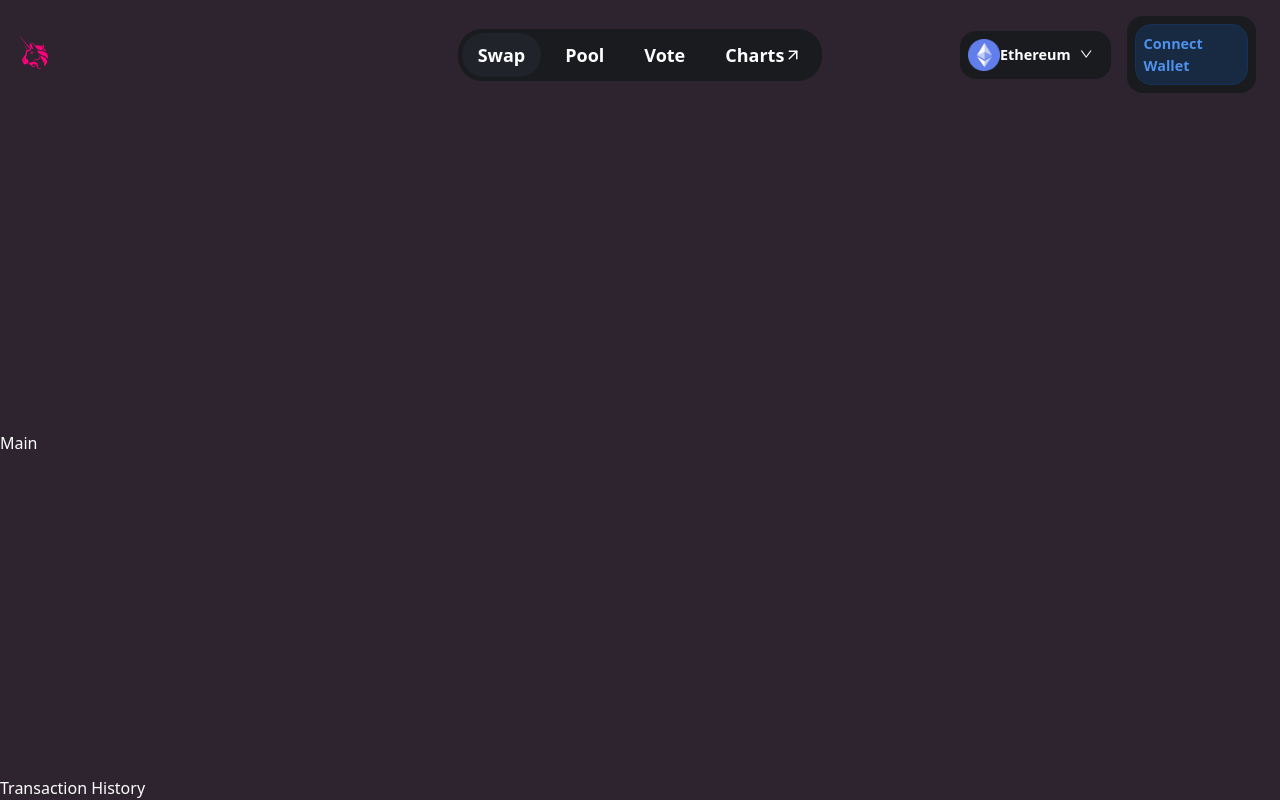
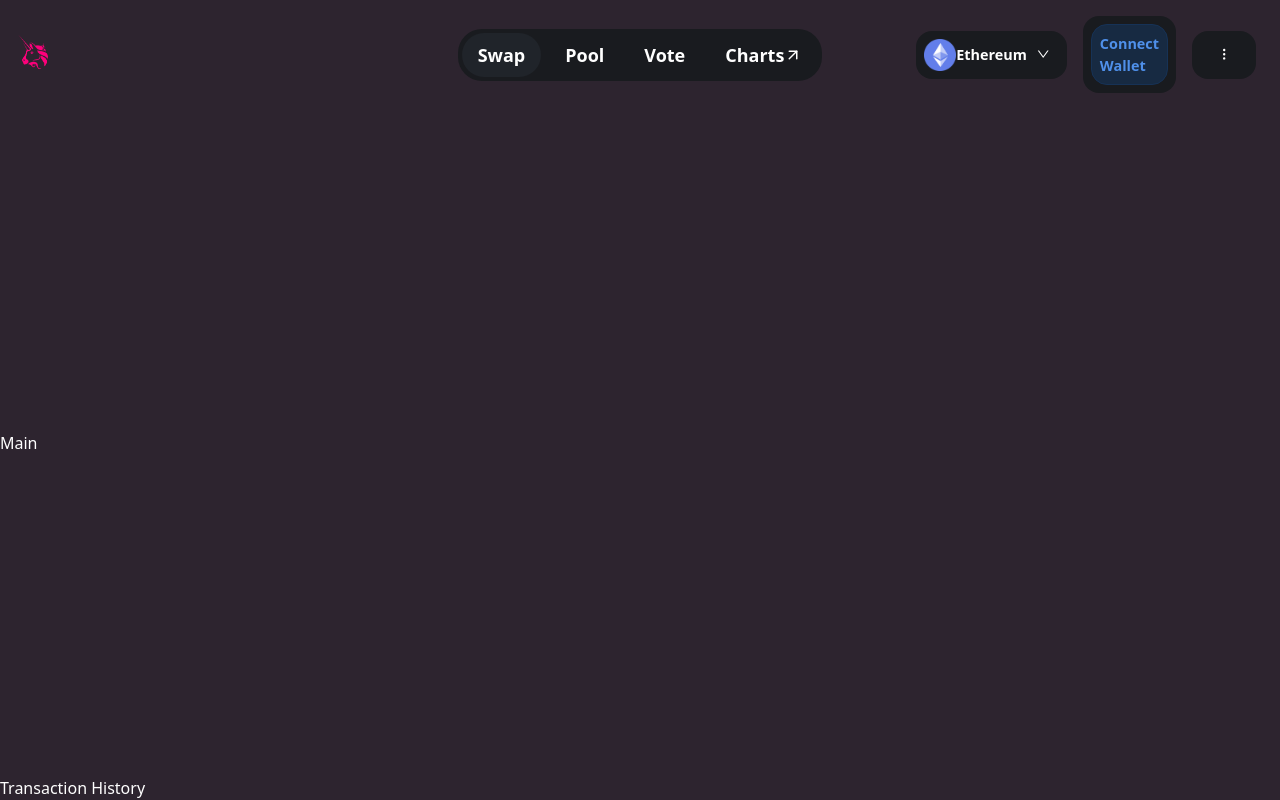
Before and after one commit to AayushMohan/Uniswap-Clone, a Next.js app: page / in a window 1280 px wide. Built offline with nearby package versions, Linux system fonts and the light colour scheme.

Commit message:
Added Button Container

```diff
--- a/components/Header.tsx
+++ b/components/Header.tsx
@@ -88,6 +88,12 @@ export const Header = () => {
             Connect Wallet
           </div>
         </div>
+
+        <div className={`${style.button} ${style.buttonPadding}`}>
+          <div className={`${style.buttonIconContainer} mx-2`}>
+            <HiOutlineDotsVertical />
+          </div>
+        </div>
       </div>
     </div>
   )
```
